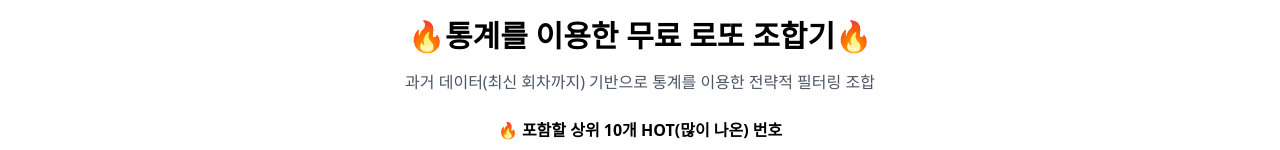
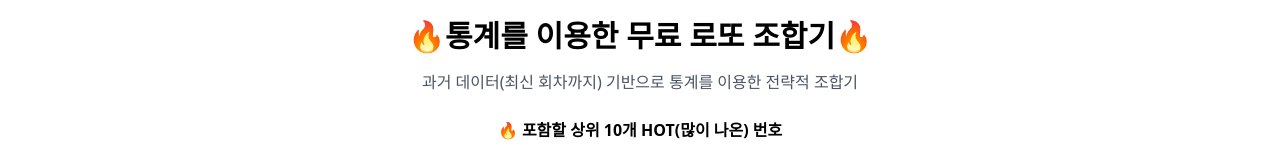
Before and after one commit to mysmartdeal/mysmartdeal, a Next.js app: page /lotto in a window 1280 px wide. Shown: the part 370-520 px from the top of the page. Built offline with nearby package versions, Linux system fonts and the light colour scheme.

Commit message:
Update lotto.js

```diff
--- a/pages/lotto.js
+++ b/pages/lotto.js
@@ -87,7 +87,7 @@ export default function LottoPage() {
       <div className="container mx-auto py-16 px-4 text-center">
         <h1 className="text-3xl font-bold mb-4">🔥통계를 이용한 무료 로또 조합기🔥</h1>
         <p className="text-gray-600 mb-6">
-          과거 데이터(최신 회차까지) 기반으로 통계를 이용한 전략적 필터링 조합
+          과거 데이터(최신 회차까지) 기반으로 통계를 이용한 전략적 조합기
         </p>
 
         {/* HOT 번호 선택 */}
```
